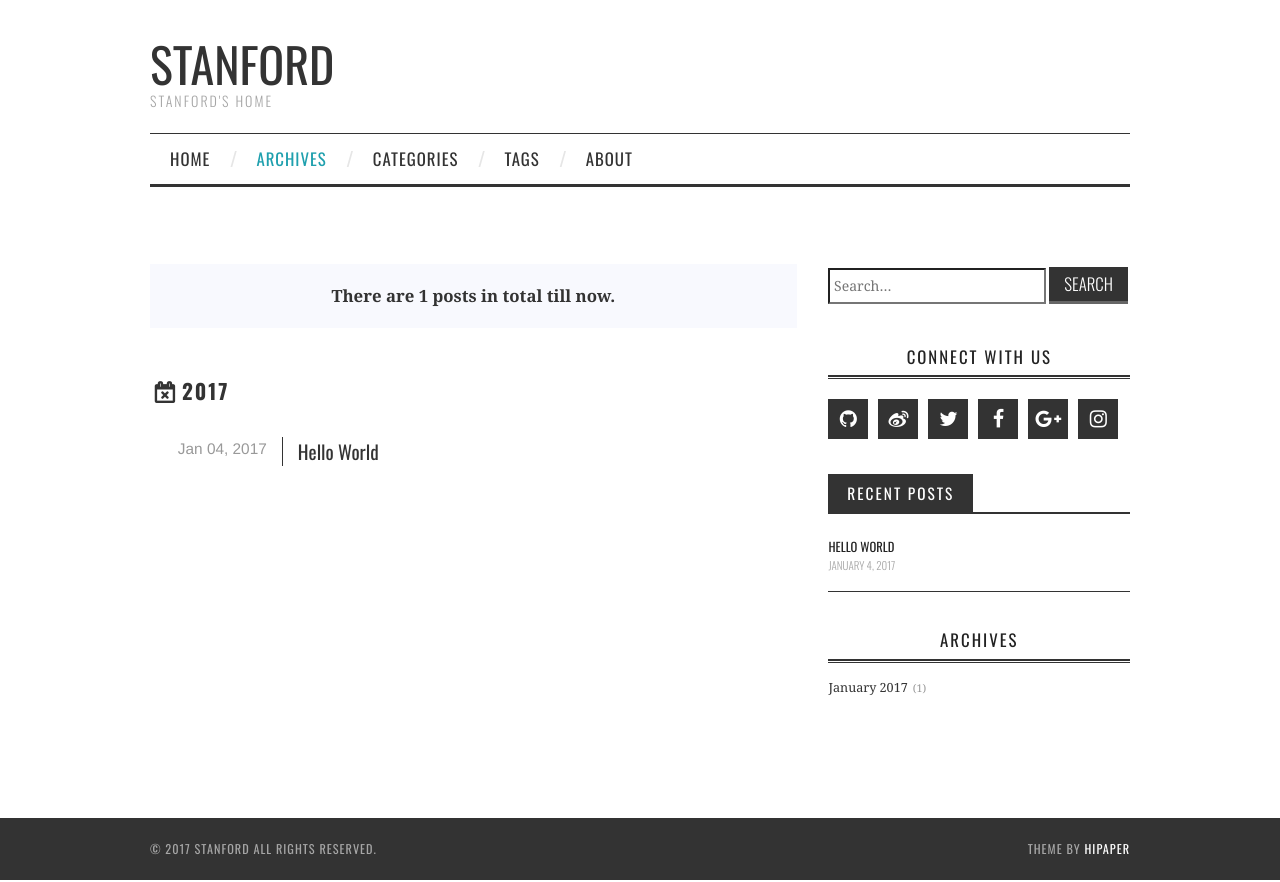
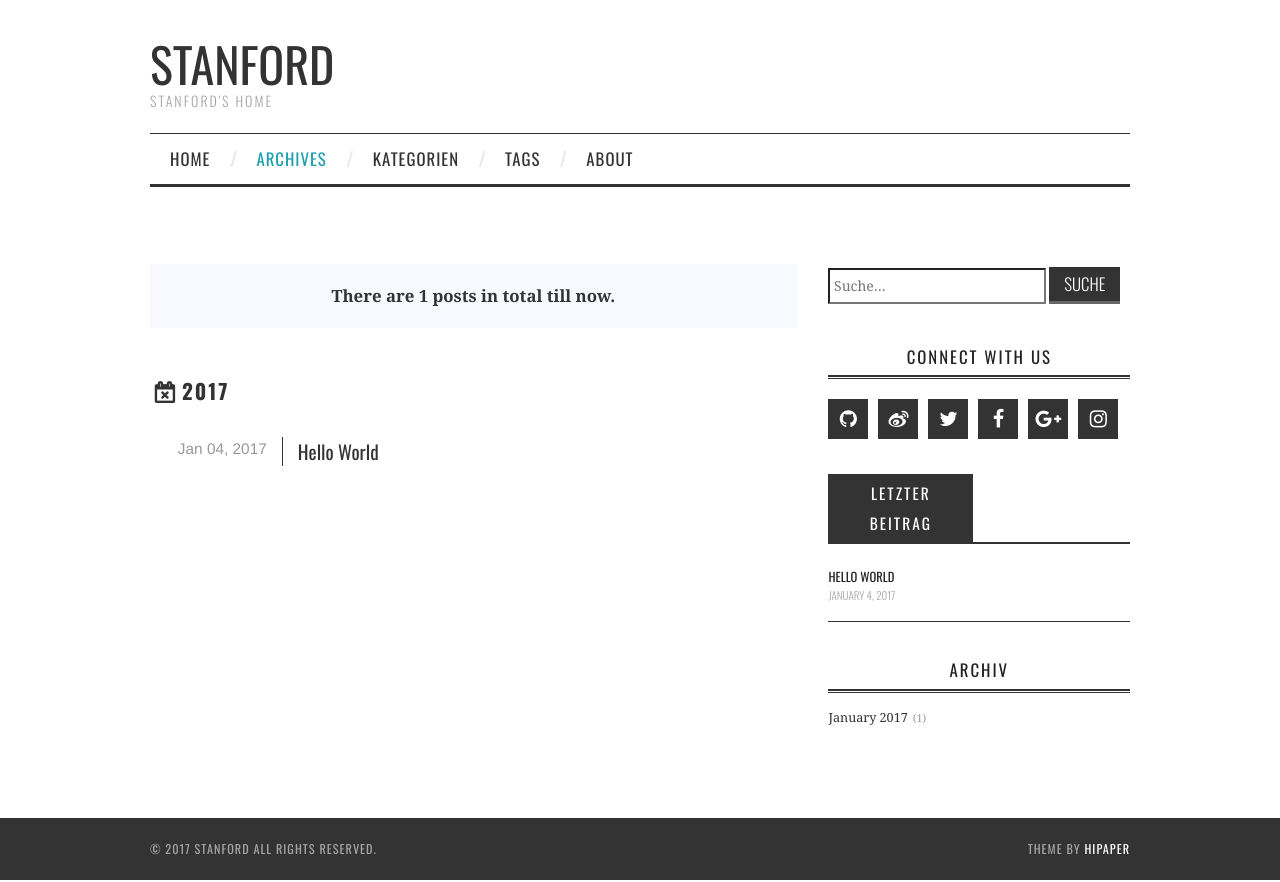
Before and after one commit to stanfordzhang/stanfordzhang.github.io, a plain HTML site: page archives/2017/01/index.html in a window 1280 px wide. Drawn offline with nearby package versions, Linux system fonts and the light colour scheme; some packages are replaced by stand-ins of ours; no server answers; a web font is replaced by a local one.

Commit message:
Site updated: 2017-01-04 17:13:38

```diff
--- a/archives/2017/01/index.html
+++ b/archives/2017/01/index.html
@@ -3,7 +3,7 @@
 <head>
   <meta charset="utf-8">
 
-  <title>archives: 2017/1 | Stanford</title>
+  <title>archiv: 2017/1 | Stanford</title>
   <meta name="viewport" content="width=device-width, initial-scale=1, maximum-scale=1">
 
 
@@ -75,7 +75,7 @@
 
                       <li class="menu-item menu-item-type-custom menu-item-object-custom menu-item-home menu-item-1663"> <a class="" href="/archives">Archives</a> </li>
 
-                      <li class="menu-item menu-item-type-custom menu-item-object-custom menu-item-home menu-item-1663"> <a class="" href="/categories">Categories</a> </li>
+                      <li class="menu-item menu-item-type-custom menu-item-object-custom menu-item-home menu-item-1663"> <a class="" href="/categories">Kategorien</a> </li>
 
                       <li class="menu-item menu-item-type-custom menu-item-object-custom menu-item-home menu-item-1663"> <a class="" href="/tags">Tags</a> </li>
 
@@ -146,9 +146,9 @@
     <form class="search-form">
         <label style="width: 72%;">
             <span class="screen-reader-text">Search for:</span>
-            <input type="search" class="search-field" style="height: 36px; width: 100%;" placeholder=" Search…" value="" name="s" title="Search for:">
+            <input type="search" class="search-field" style="height: 36px; width: 100%;" placeholder=" Suche…" value="" name="s" title="Search for:">
         </label>
-        <input type="submit" class="search-form-submit" value="Search">
+        <input type="submit" class="search-form-submit" value="Suche">
     </form>
     <div class="ins-search">
     <div class="ins-search-mask"></div>
@@ -229,7 +229,7 @@
 
   <div class="widget_athemes_tabs">
     <ul id="widget-tab" class="clearfix widget-tab-nav">
-      <li class="active"><a>Recent Posts</a></li>
+      <li class="active"><a>letzter Beitrag</a></li>
     </ul>
     <div class="widget">
       <ul>
@@ -261,7 +261,7 @@
 
 
   <div class="widget-wrap">
-    <h3 class="widget-title">Archives</h3>
+    <h3 class="widget-title">Archiv</h3>
 
     <div class="widget">
       <ul class="archive-list"><li class="archive-list-item"><a class="archive-list-link" href="/archives/2017/01/">January 2017</a><span class="archive-list-count">1</span></li></ul>
--- /dev/null
+++ b/content.json
@@ -0,0 +1 @@
+{"meta":{"title":"Stanford","subtitle":"Stanford's Home","description":"Stanford's Home","author":"Stanford Zhang","url":"http://yoursite.com"},"pages":[],"posts":[{"title":"Hello World","slug":"hello-world","date":"2017-01-04T08:30:18.000Z","updated":"2017-01-04T08:30:18.000Z","comments":true,"path":"2017/01/04/hello-world/","link":"","permalink":"http://yoursite.com/2017/01/04/hello-world/","excerpt":"","text":"Welcome to Hexo! This is your very first post. Check documentation for more info. If you get any problems when using Hexo, you can find the answer in troubleshooting or you can ask me on GitHub. Quick StartCreate a new post1$ hexo new \"My New Post\" More info: Writing Run server1$ hexo server More info: Server Generate static files1$ hexo generate More info: Generating Deploy to remote sites1$ hexo deploy More info: Deployment","categories":[],"tags":[]}]}
```
Also changed, not shown: 2017/01/04/hello-world/index.html (+1 -1 lines), archives/2017/index.html (+6 -6 lines), archives/index.html (+6 -6 lines), index.html (+5 -5 lines).
